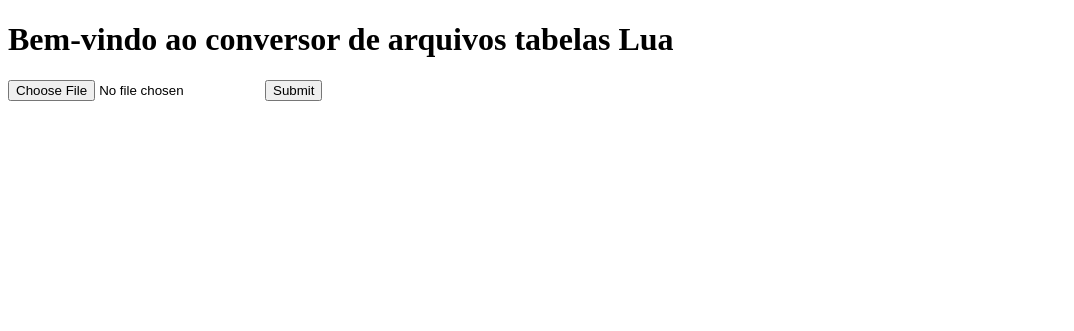
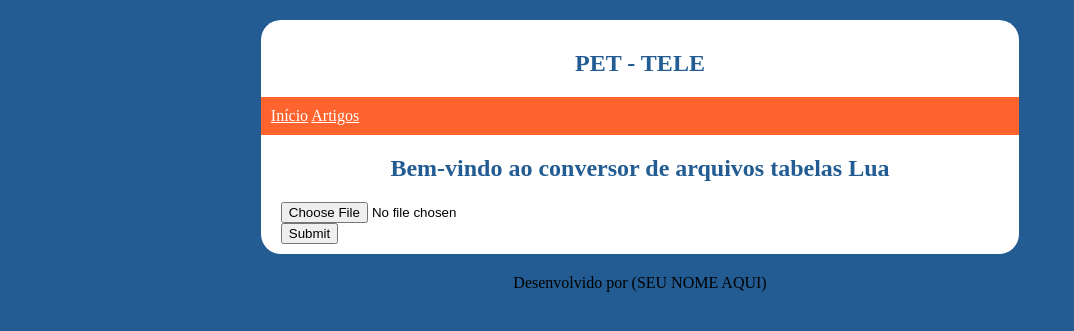
Before and after one commit to DanielJunior/TableLuaReader, a PHP site: page / in a window 1280 px wide. Shown: the top 331 px of the page, without its empty margins (0-1074 px from the left). Run offline with PHP 8.4, Linux system fonts and the light colour scheme.

Commit message:
Manipulando o arquivo corretamente Listando os artigos salvos no banco de dados Iniciando construção de layout Arquivo de teste e arquivo de construção de banco anexados

```diff
--- /dev/null
+++ b/css/estilo.css
@@ -0,0 +1,36 @@
+body{
+    background-color: #225C93;
+}
+section{
+    margin-top: 50px;
+    padding-top: 10px;
+    padding-bottom: 10px;
+    border-radius: 20px;
+    background-color: white;
+}
+.centralizado{
+    margin: 20px auto;
+    width: 60%;
+    text-align: center;
+}
+nav a{
+    color: white;
+}
+body h1 {
+    text-align: center;
+    color: #225C93;
+}
+nav{
+    background-color: #FF632E;
+    text-align: left;
+    padding: 10px;
+}
+#formulario{
+    padding-left: 20px;
+    margin: 0 auto;
+    text-align: left;
+}
+footer{
+    margin: 10px auto;
+    text-align: center;
+}
--- /dev/null
+++ b/footer.php
@@ -0,0 +1,3 @@
+<footer>
+    Desenvolvido por (SEU NOME AQUI)
+</footer>
--- /dev/null
+++ b/header.php
@@ -0,0 +1,8 @@
+<header class="centralizado">
+    <h1>PET - TELE</h1>
+</header>
+
+<nav >
+    <a href="index.php">Início</a>
+    <a href="artigos.php">Artigos</a>
+</nav>
--- a/index.php
+++ b/index.php
@@ -7,17 +7,23 @@ and open the template in the editor.
 <html>
     <head>
         <meta charset="UTF-8">
-        <title></title>
+        <title>PET - Engenharia de Telecomunicações da UFF</title>
+        <link href="css/estilo.css" rel="stylesheet" type="text/css" />
     </head>
     <body>
-        <h1>Bem-vindo ao conversor de arquivos tabelas Lua</h1>
-        <form action="processaArquivo.php" method="post"
-              enctype="multipart/form-data">
-            <input type="file" name="data" value="Adicionar arquivo">
-            <input type="submit" value="Submit"/>
-        </form>
-        <?php
-        // put your code here
-        ?>
+        <section class="centralizado">
+            <?php
+            include './header.php';
+            ?>
+            <h1>Bem-vindo ao conversor de arquivos tabelas Lua</h1>
+            <div id="formulario">
+                <form action="processaArquivo.php" method="post"
+                      enctype="multipart/form-data">
+                    <input type="file" name="data" value="Adicionar arquivo"><br>
+                    <input type="submit" value="Submit"/>
+                </form>
+            </div>
+        </section>
+        <?php include './footer.php'; ?>
     </body>
 </html>
```
Also changed, not shown: arquivos/arquivo_teste.txt (added, +40 -0 lines), arquivos/create_database.sql (added, +17 -0 lines), artigos.php (added, +14 -0 lines), conexao_banco.php (added, +7 -0 lines), insercao_banco.php (added, +16 -0 lines), json_format.json (deleted, +0 -7 lines), listar_artigos.php (added, +28 -0 lines), processaArquivo.php (+14 -13 lines).
